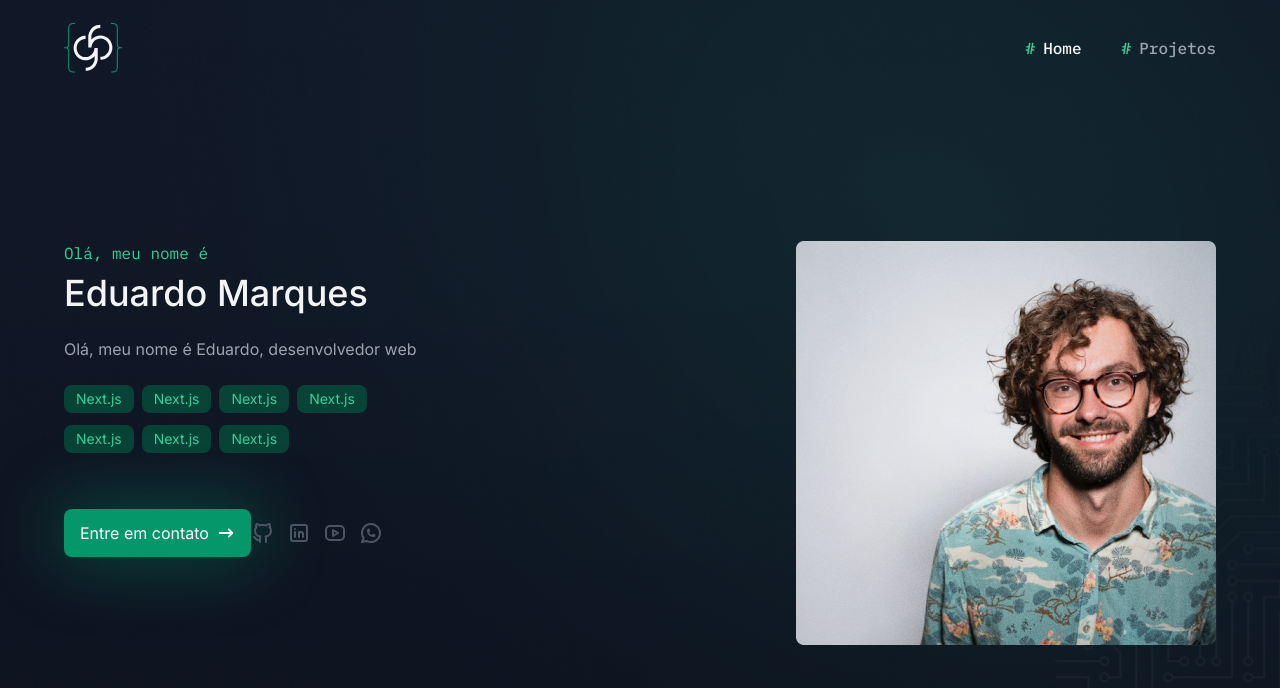
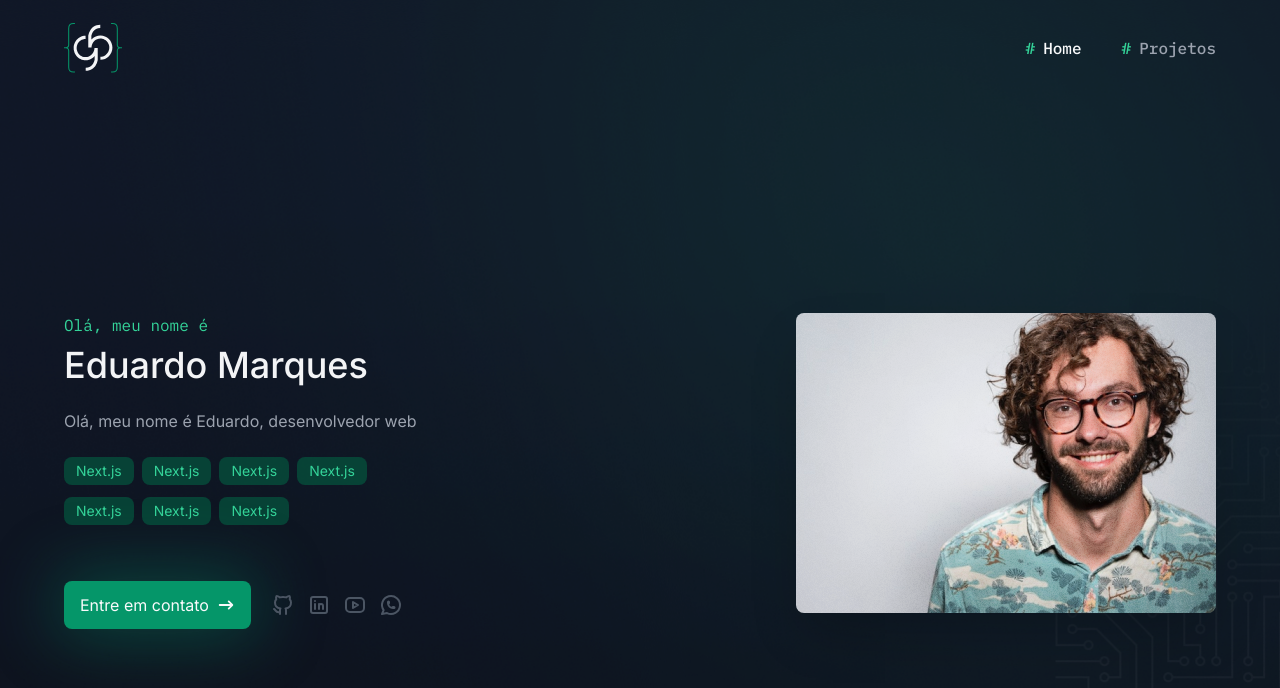
Before and after one commit to EduCostam/Port-use-T, a Next.js app: page / in a window 1280 px wide. Shown: the top 688 px of the page. Built offline with nearby package versions, Linux system fonts and the light colour scheme.

Commit message:
estilização

```diff
--- a/app/components/pages/home/hero-section/index.tsx
+++ b/app/components/pages/home/hero-section/index.tsx
@@ -30,7 +30,7 @@ const MOCK_CONTACTS = [
 
 export const HeroSection = () => {
   return (
-    <section className="w-full h-[755px] bg-hero-image bg-cover bg-center bg-no-repeat flex flex-col justify-end pb-10 sm:pb-32 py-32 lg:pb-[110px]">
+    <section className="w-full lg:h-[755px] bg-hero-image bg-cover bg-center bg-no-repeat flex flex-col justify-end pb-10 sm:pb-32 py-32 lg:pb-[110px]">
       <div className="container flex items-start justify-between flex-col-reverse lg:flex-row">
         <div className="w-full lg:max-w-[530px]">
           <p className="font-mono text-emerald-400">Olá, meu nome é</p>
@@ -46,8 +46,8 @@ export const HeroSection = () => {
             ))}
           </div>
 
-          <div className="mt:6 lg:mt-10 flex items-center">
-            <Button className="shadow-button">
+          <div className="mt:6 lg:mt-10 flex sm:items-center sm:gap-5 flex-col sm:flex-row">
+            <Button className="w-max shadow-button">
               Entre em contato
               <HiArrowNarrowRight size={18} />
             </Button>
@@ -70,6 +70,7 @@ export const HeroSection = () => {
           height={404}
           src="/images/profile-pic.png"
           alt="Foto de perfil do Eduardo Marques"
+          className="w-[300px] h-[300px] lg:w-[420px] lg:h-[404] mb-6 lg:mb-0 shadow-2xl rounded-lg object-cover"
         />
       </div>
     </section>
```
